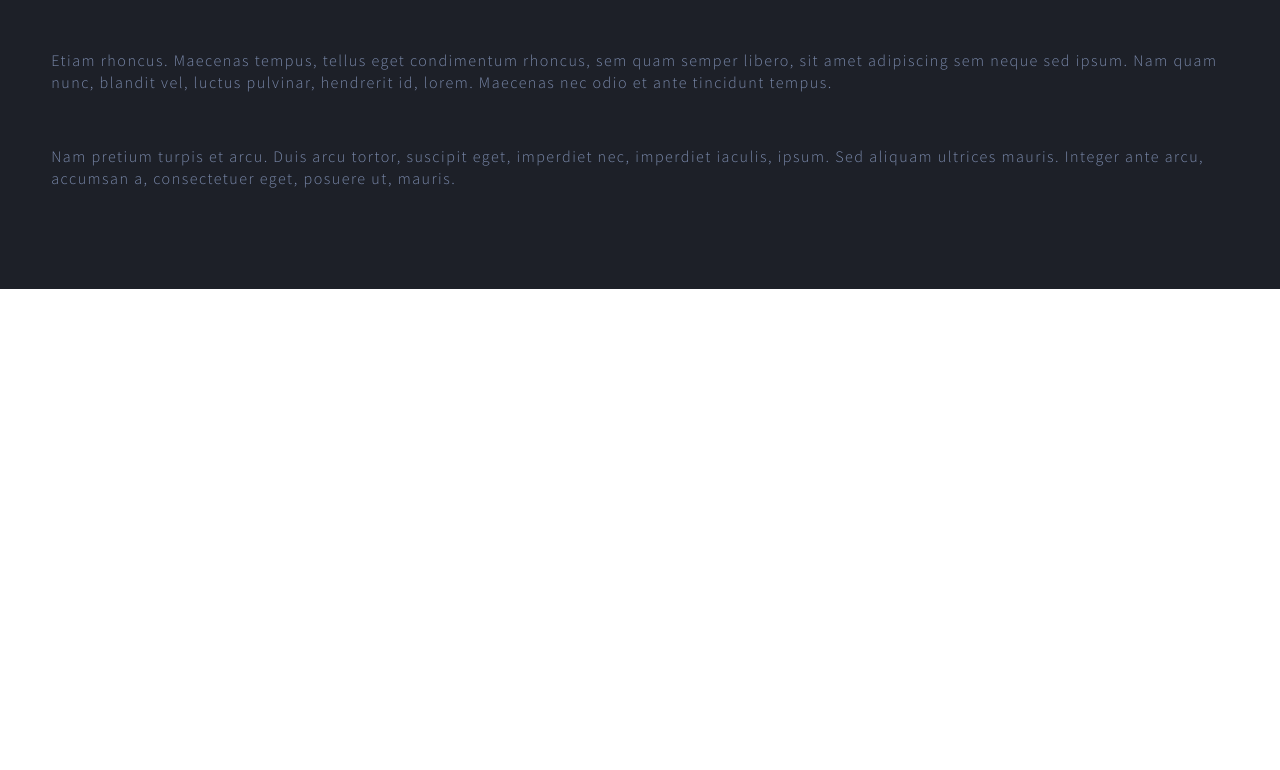
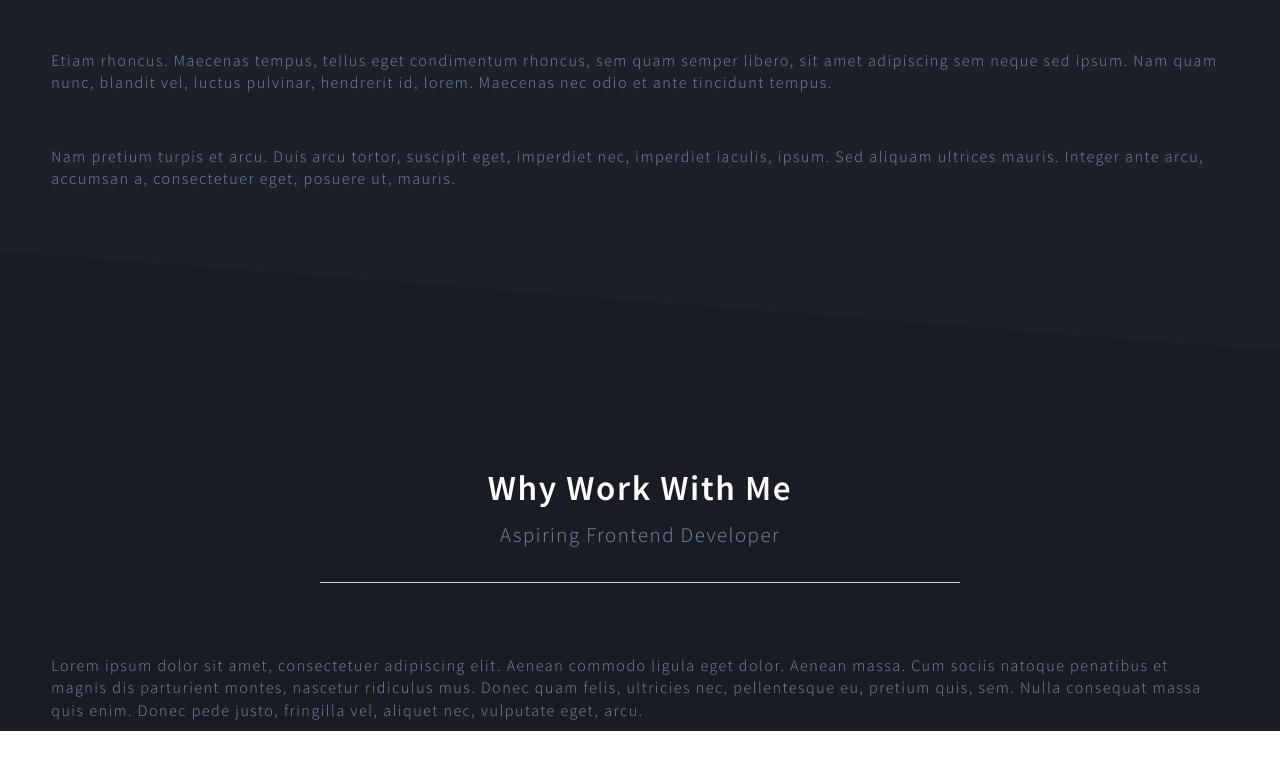
Before and after one commit to agnieszkabugla/PORTFOLIO, a website built with webpack: page source/index.html in a window 1280 px wide. Shown: the part 1114-1884 px from the top of the page. Before the commit the page ends 1455 px from the top, so only its background shows below. Built offline with nearby package versions, Linux system fonts and the light colour scheme.

Commit message:
added slanted div between 'about me' and 'why work with me'

```diff
--- a/source/index.html
+++ b/source/index.html
@@ -46,9 +46,22 @@
                 Maecenas nec odio et ante tincidunt tempus.</p>
             <p>Nam pretium turpis et arcu. Duis arcu tortor, suscipit eget, imperdiet nec, imperdiet iaculis, ipsum.
                 Sed aliquam ultrices mauris. Integer ante arcu, accumsan a, consectetuer eget, posuere ut, mauris.</p>
+            <div class="container">
+                <div class="triangle"></div>
+            </div>
         </div>
 
-        <div class="whyWork"></div>
+        <div class="whyWork">
+            <h2>Why Work With Me</h2>
+            <h4>Aspiring Frontend Developer</h4>
+            <hr />
+            <p>Lorem ipsum dolor sit amet, consectetuer adipiscing elit. Aenean commodo ligula eget dolor.
+                Aenean massa. Cum sociis natoque penatibus et magnis dis parturient montes, nascetur ridiculus mus.
+                Donec quam felis, ultricies nec, pellentesque eu, pretium quis, sem. Nulla consequat massa quis enim.
+                Donec pede justo, fringilla vel, aliquet nec, vulputate eget, arcu.</p>
+        </div>
+
+
         <div class="recent"></div>
     </div>
 </div>
--- a/source/style/scss/_small-default.scss
+++ b/source/style/scss/_small-default.scss
@@ -27,7 +27,7 @@ To prevent this, we will add the style that clears the flow. */
 body {
     height: 100%;
     width: 100%;
-    overflow-y: auto;
+    background-color: transparent;
 }
 
 
@@ -252,7 +252,7 @@ body {
             padding-bottom: 20px;
         }
         p:last-of-type {
-            padding-bottom: 100px;
+            padding-bottom: 10px;
         }
         p {
             color: $blue;
@@ -263,5 +263,54 @@ body {
             line-height: 140%;
 
         }
+        // slanted div
+        .container {
+            box-sizing: border-box;
+            overflow: hidden;
+        }
+        .triangle {
+            background-color: transparent;
+            width: 0;
+            height: 0;
+            border-right: 0px solid;
+            border-top: 100px solid $grey;
+            border-left: 100vw solid $black;
+            border-bottom: 0px solid;
+        }
+    }
+    .whyWork {
+        background-color: $black;
+        text-align: center;
+        padding-top: 120px;
+        margin-top: -1px;
+        h2 {
+            color: $white;
+            font-size: 2.2rem;
+            font-weight: 600;
+            letter-spacing: 1.6px;
+        }
+        h4 {
+            color: $blue;
+            font-weight: 300;
+            font-size: 1.3rem;
+            letter-spacing: 1.5px;
+            padding: 20px 0;
+        }
+        hr {
+            max-width: 50%;
+            margin: 1em auto;
+            padding-bottom: 20px;
+        }
+        p:last-of-type {
+            padding-bottom: 10px;
+        }
+        p {
+            color: $blue;
+            margin: 4% 4%;
+            font-weight: 300;
+            letter-spacing: 1.5px;
+            text-align: left;
+            line-height: 140%;
+        }
     }
 }
```
Also changed, not shown: source/style/css/styles.css.
